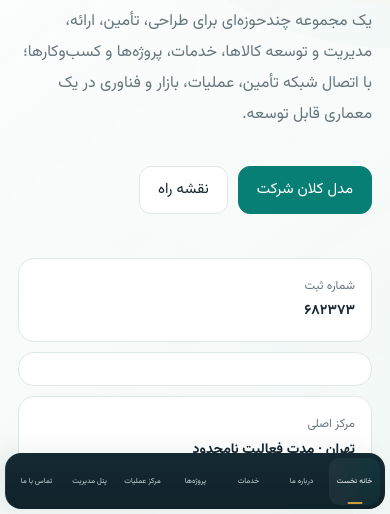
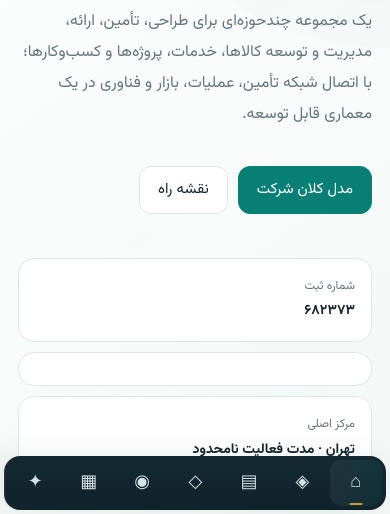
Before and after one commit to kazemi44468-bot/rhtpkiranian, a plain HTML site: page index.html in a window 390 px wide. Shown: the part 330-844 px from the top of the page. Drawn offline with Linux system fonts and the light colour scheme; a web font is replaced by a local one.

Commit message:
بهینه‌سازی منوی موبایل با آیکن و راهنمای شناور در نمایشگرهای بسیار کوچک

```diff
--- a/assets/css/style.css
+++ b/assets/css/style.css
@@ -582,3 +582,91 @@ footer span{color:#a8b9be}
   .home-page-nav>a,
   .home-page-nav .menu-group summary{font-size:8px}
 }
+
+
+/* حالت فوق‌فشرده منوی موبایل: آیکن + راهنمای شناور */
+@media(max-width:390px){
+  .sidebar{
+    height:54px;
+    right:4px;
+    left:4px;
+    bottom:4px;
+    padding:3px 4px;
+  }
+  .sidebar nav{
+    gap:1px;
+  }
+  .sidebar a{
+    height:46px;
+    min-width:0;
+    padding:2px 1px;
+    font-size:0;
+    line-height:1;
+    overflow:visible;
+  }
+  .sidebar a::before{
+    right:50%;
+    bottom:1px;
+    width:13px;
+    height:2px!important;
+    transform:translateX(50%);
+    opacity:0;
+  }
+  .sidebar a.active::before{
+    opacity:1;
+  }
+  .sidebar a::after{
+    position:absolute;
+    right:50%;
+    top:50%;
+    transform:translate(50%,-50%);
+    width:30px;
+    height:30px;
+    display:grid;
+    place-items:center;
+    font-size:18px;
+    line-height:1;
+    font-family:"Segoe UI Symbol","Noto Sans Symbols 2","Vazirmatn",sans-serif;
+    color:#d7e3e5;
+    transition:all .18s ease;
+  }
+  .sidebar a:hover::after,
+  .sidebar a:focus-visible::after{
+    top:-26px;
+    right:50%;
+    width:auto;
+    min-width:72px;
+    height:28px;
+    padding:0 8px;
+    transform:translateX(50%);
+    border-radius:8px;
+    background:#12252e;
+    border:1px solid rgba(201,155,61,.34);
+    box-shadow:0 8px 20px rgba(10,25,31,.18);
+    color:#fff;
+    font-family:"Vazirmatn",sans-serif;
+    font-size:9px;
+    font-weight:500;
+    white-space:nowrap;
+    z-index:100;
+  }
+  .sidebar a:nth-child(1)::after{content:"⌂"}
+  .sidebar a:nth-child(2)::after{content:"◈"}
+  .sidebar a:nth-child(3)::after{content:"▤"}
+  .sidebar a:nth-child(4)::after{content:"◇"}
+  .sidebar a:nth-child(5)::after{content:"◉"}
+  .sidebar a:nth-child(6)::after{content:"▦"}
+  .sidebar a:nth-child(7)::after{content:"✦"}
+  .sidebar a:nth-child(1):hover::after,.sidebar a:nth-child(1):focus-visible::after{content:"خانه نخست"}
+  .sidebar a:nth-child(2):hover::after,.sidebar a:nth-child(2):focus-visible::after{content:"درباره ما"}
+  .sidebar a:nth-child(3):hover::after,.sidebar a:nth-child(3):focus-visible::after{content:"خدمات"}
+  .sidebar a:nth-child(4):hover::after,.sidebar a:nth-child(4):focus-visible::after{content:"پروژه‌ها"}
+  .sidebar a:nth-child(5):hover::after,.sidebar a:nth-child(5):focus-visible::after{content:"مرکز عملیات"}
+  .sidebar a:nth-child(6):hover::after,.sidebar a:nth-child(6):focus-visible::after{content:"پنل مدیریت"}
+  .sidebar a:nth-child(7):hover::after,.sidebar a:nth-child(7):focus-visible::after{content:"تماس با ما"}
+}
+@media(min-width:391px) and (max-width:900px){
+  .sidebar a{
+    font-size:8.5px;
+  }
+}
```
